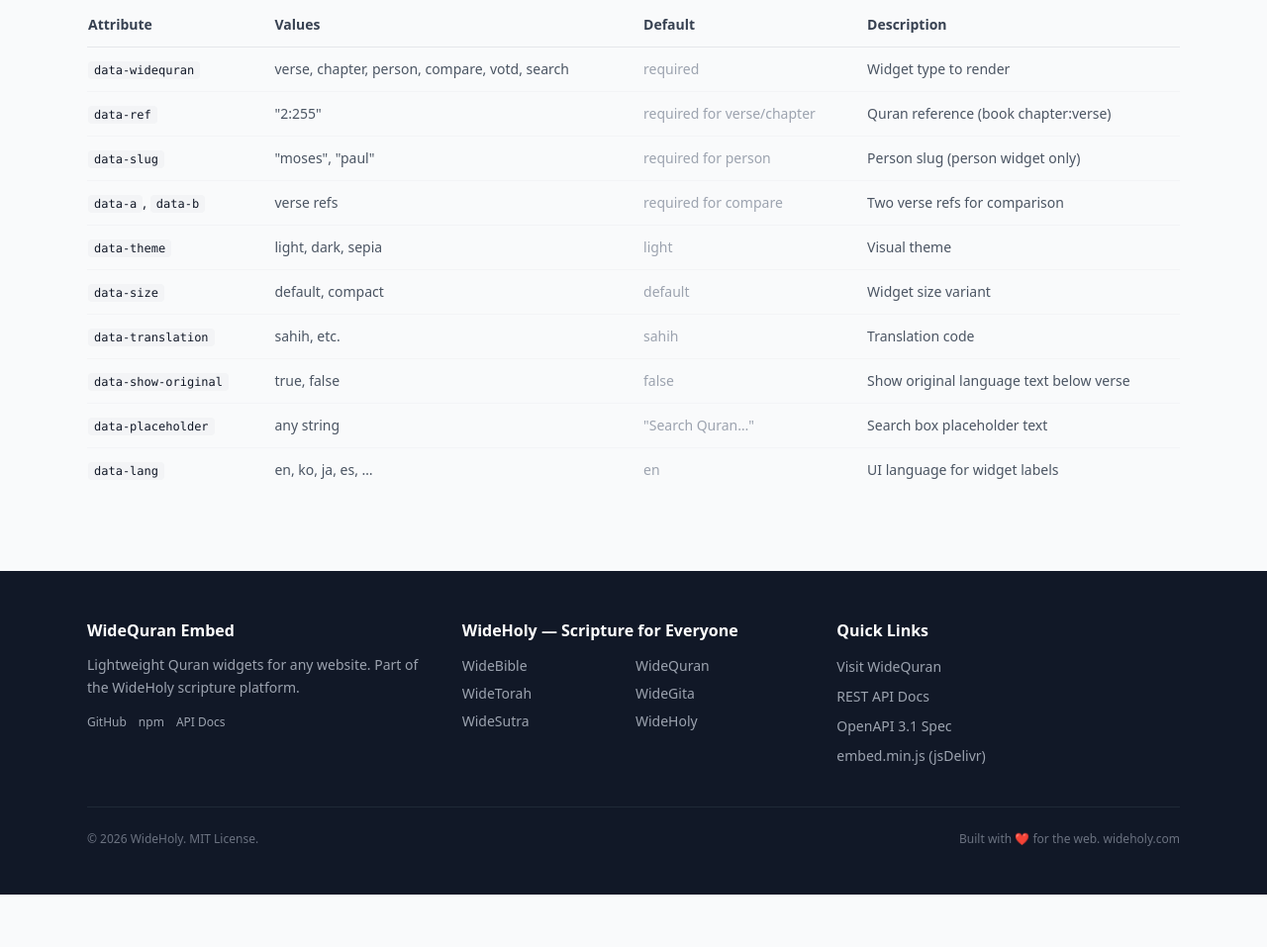
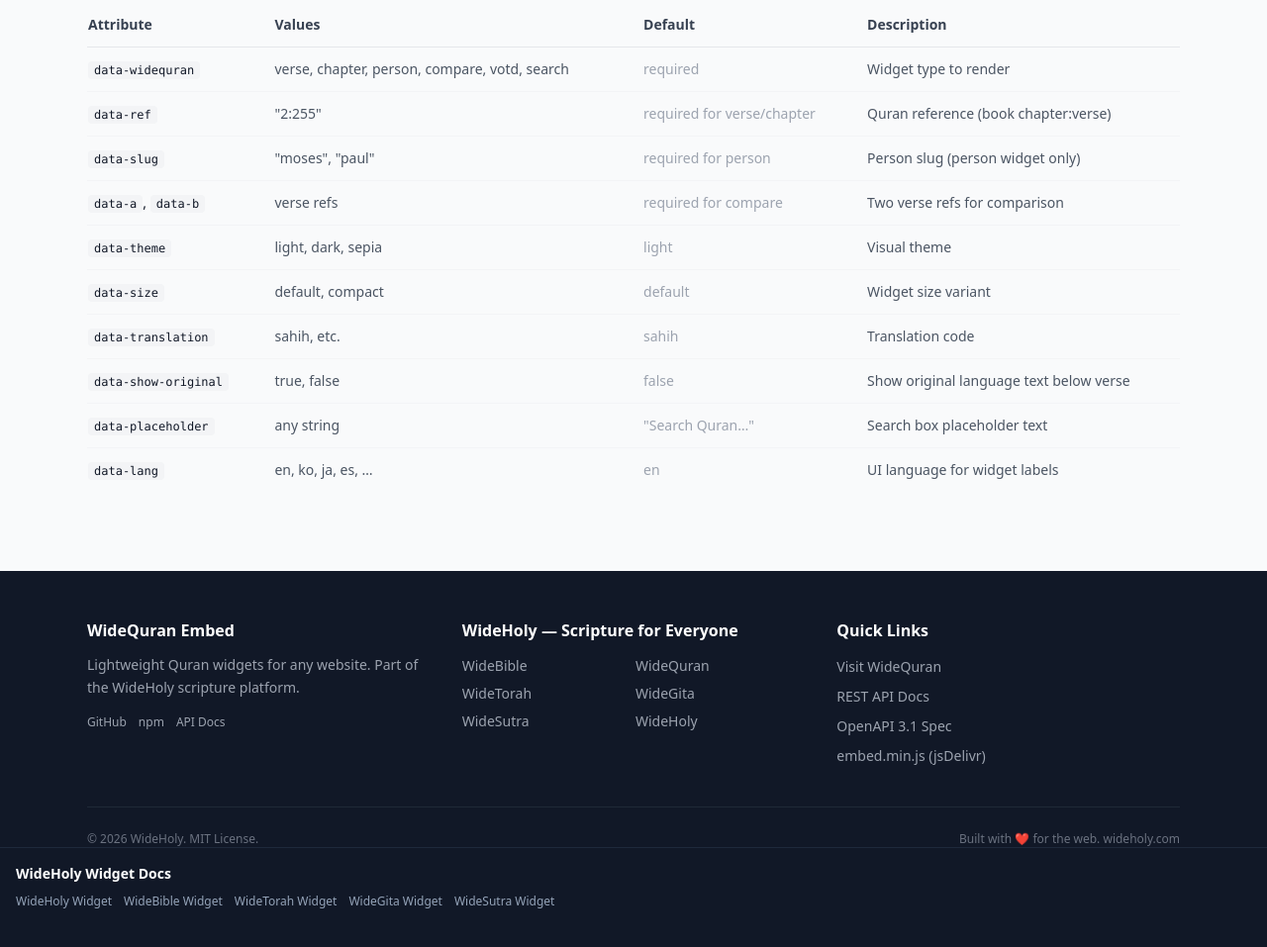
Before and after one commit to dobestan/widequran-embed, a website: page docs/index.html in a window 1280 px wide. Shown: the part 3309-4266 px from the top of the page at 99% size. Before the commit the page ends 4213 px from the top, so only its background shows below. Drawn offline with nearby package versions, Linux system fonts and the light colour scheme; no server answers; files whose address does not match are found by name.

Commit message:
feat: add family widget cross-links in footer for SEO link equity

```diff
--- a/docs/index.html
+++ b/docs/index.html
@@ -492,7 +492,17 @@
         <span>Built with ❤️ for the web. <a href="https://wideholy.com" class="hover:text-gray-300">wideholy.com</a></span>
       </div>
     </div>
-  </footer>
+      <div class="border-t border-slate-800 pt-4 mb-4 px-4">
+      <h4 class="font-bold text-white text-sm mb-2">WideHoly Widget Docs</h4>
+      <div class="flex flex-wrap gap-3 text-xs">
+            <a href="https://widget.wideholy.com" target="_blank" rel="noopener" class="text-slate-400 hover:text-white py-0.5">WideHoly Widget</a>
+            <a href="https://widget.widebible.com" target="_blank" rel="noopener" class="text-slate-400 hover:text-white py-0.5">WideBible Widget</a>
+            <a href="https://widget.widetorah.com" target="_blank" rel="noopener" class="text-slate-400 hover:text-white py-0.5">WideTorah Widget</a>
+            <a href="https://widget.widegita.com" target="_blank" rel="noopener" class="text-slate-400 hover:text-white py-0.5">WideGita Widget</a>
+            <a href="https://widget.widesutra.com" target="_blank" rel="noopener" class="text-slate-400 hover:text-white py-0.5">WideSutra Widget</a>
+      </div>
+    </div>
+</footer>
 
   <script>
     function app() {
```
